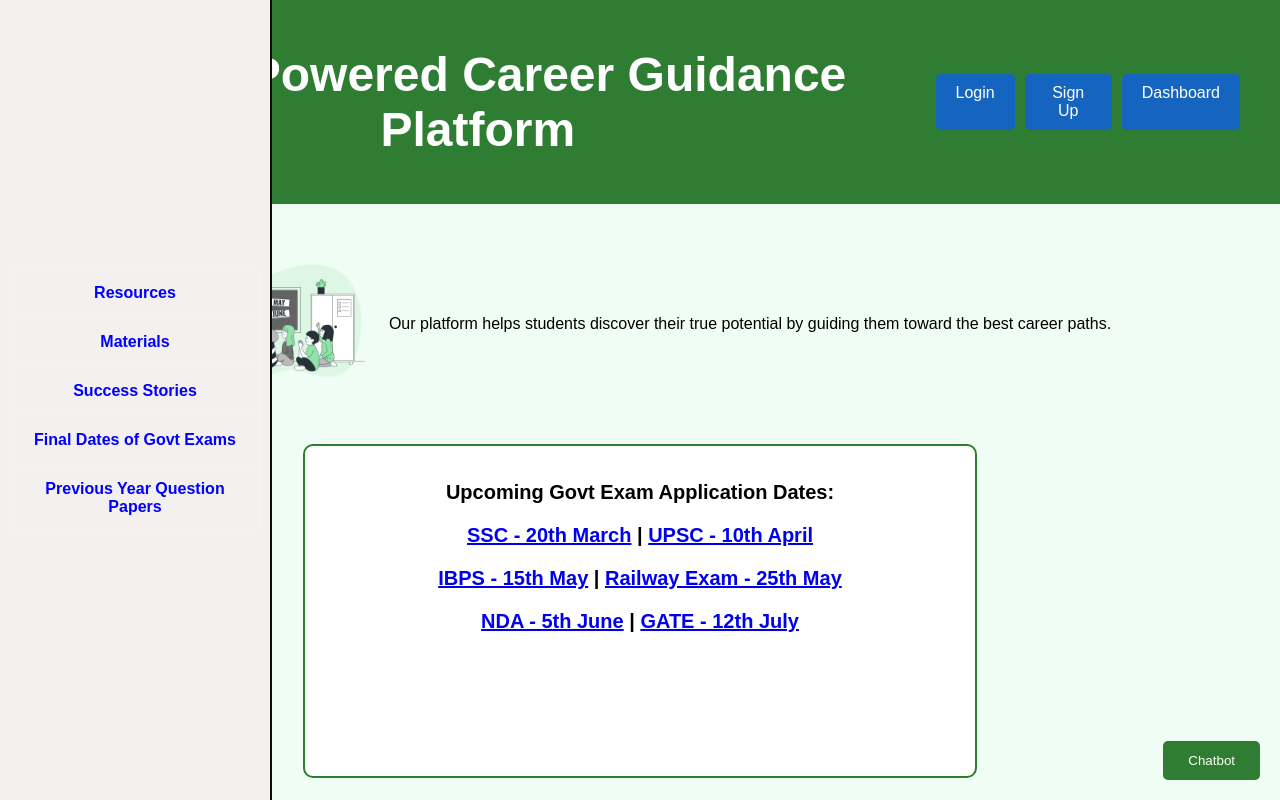
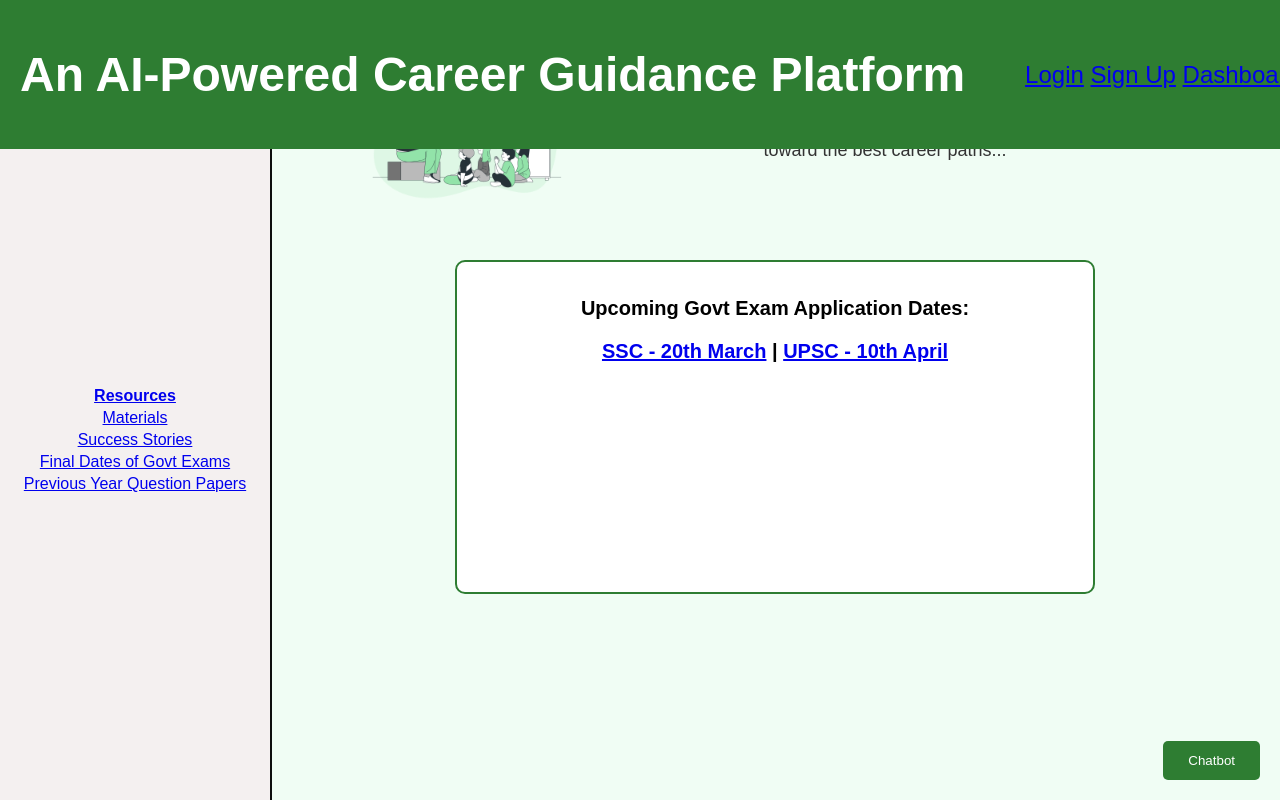
Before and after one commit to charanjegurupati/dti, a website: page index.html in a window 1280 px wide. Drawn offline with Linux system fonts and the light colour scheme.

Commit message:
Update index.html

```diff
--- a/index.html
+++ b/index.html
@@ -287,16 +287,16 @@
     <link rel="icon" href="https://cdn-icons-png.flaticon.com/128/4961/4961537.png" type="image/x-icon">
     <title>Future Navigator</title>
     <style>
-        /* General Styles */
         body {
             font-family: Arial, sans-serif;
             margin: 0;
             padding: 0;
             background-color: #f0fdf4;
             text-align: center;
+            display: flex;
+            flex-direction: column;
+            align-items: center;
         }
-
-        /* Header */
         header {
             background-color: #2e7d32;
             color: white;
@@ -305,36 +305,28 @@
             display: flex;
             justify-content: space-between;
             align-items: center;
-            position: relative;
+            width: 100%;
+            position: fixed;
+            top: 0;
+            left: 0;
+            right: 0;
+            z-index: 1000;
         }
-
-        .nav-links {
+        .container {
             display: flex;
-            gap: 10px;
-            margin-right: 20px;
+            flex-wrap: wrap;
+            justify-content: center;
+            width: 80%;
+            max-width: 1200px;
+            margin-top: 80px;
         }
-
-        .nav-links a {
-            background-color: #1565c0;
-            color: white;
-            padding: 10px 20px;
-            text-decoration: none;
-            font-size: 16px;
-            border-radius: 5px;
-        }
-
-        .nav-links a:hover {
-            background-color: #0d47a1;
-        }
-
-        /* Sidebar */
         .sidebar {
             width: 250px;
             background: rgb(244, 240, 240);
             border-right: 2px solid rgb(14, 14, 14);
             padding: 10px;
             position: fixed;
-            top: 0;
+            top: 80px;
             bottom: 0;
             left: 0;
             overflow-y: auto;
@@ -342,38 +334,11 @@
             justify-content: center;
             align-items: center;
         }
-
-        .sidebar table {
-            width: 100%;
-            border-collapse: collapse;
-            text-align: center;
+        .content-wrapper {
+            margin-left: 270px;
+            width: calc(100% - 270px);
+            padding: 20px;
         }
-
-        .sidebar th, .sidebar td {
-            border: 1px solid rgb(248, 242, 242);
-            padding: 10px;
-            color: blue;
-            font-weight: bold;
-        }
-
-        .sidebar a {
-            text-decoration: none;
-            color: blue;
-            display: block;
-            padding: 5px 0;
-        }
-
-        /* Main Content */
-        .container {
-            display: flex;
-            flex-wrap: wrap;
-            justify-content: center;
-            width: 80%;
-            max-width: 1200px;
-            margin: auto;
-            align-items: center;
-        }
-
         .content-section {
             display: flex;
             align-items: center;
@@ -381,18 +346,19 @@
             gap: 20px;
             margin: 20px;
             flex-wrap: wrap;
-            text-align: left;
         }
-
         .content-section img {
             width: 200px;
             height: auto;
             border-radius: 10px;
         }
-
-        /* Government Exam Scrolling Text */
+        .content-section p {
+            max-width: 600px;
+            font-size: 18px;
+            color: #333;
+        }
         .govt-exam-container {
-            width: 50%;
+            width: 60%;
             margin: 20px auto;
             padding: 15px;
             background-color: white;
@@ -404,23 +370,12 @@
             height: 300px;
             overflow: hidden;
             border: 2px solid #2e7d32;
-            position: relative;
         }
-
-        .govt-exam-content {
-            display: block;
-            overflow: hidden;
-            white-space: normal;
-            height: 100%;
-        }
-
-        /* Chatbot */
         .chatbot-container {
             position: fixed;
             bottom: 20px;
             right: 20px;
         }
-
         .chatbot-button {
             background-color: #2e7d32;
             color: white;
@@ -429,42 +384,14 @@
             border-radius: 5px;
             cursor: pointer;
         }
-
         .chatbot-button:hover {
             background-color: #1b5e20;
-        }
-
-        /* Responsive Styles */
-        @media screen and (max-width: 768px) {
-            .container {
-                flex-direction: column;
-                justify-content: center;
-            }
-
-            .sidebar {
-                width: 100%;
-                position: relative;
-                border-right: none;
-                border-bottom: 2px solid rgb(14, 14, 14);
-            }
-
-            .govt-exam-container {
-                width: 90%;
-            }
-
-            .nav-links {
-                position: relative;
-                justify-content: center;
-                flex-direction: column;
-                gap: 5px;
-            }
         }
     </style>
 </head>
 <body>
-    <!-- Header -->
     <header>
-        <span><h1>An AI-Powered Career Guidance Platform</h1></span>
+        <h1>An AI-Powered Career Guidance Platform</h1>
         <div class="nav-links">
             <a href="log.html">Login</a>
             <a href="sin.html">Sign Up</a>
@@ -472,34 +399,27 @@
         </div>
     </header>
 
-    <!-- Sidebar -->
     <div class="sidebar">
         <table>
             <tr><th><a href="resource.html">Resources</a></th></tr>
             <tr><td><a href="material.html">Materials</a></td></tr>
-            <tr><td><a href="success.html">Success Stories</a></td></tr>
+            <tr><td><a href="sucess.html">Success Stories</a></td></tr>
             <tr><td><a href="#">Final Dates of Govt Exams</a></td></tr>
             <tr><td><a href="#">Previous Year Question Papers</a></td></tr>
         </table>
     </div>
 
-    <!-- Main Content -->
-    <div class="content-section">
-        <img src="study.png" alt="Students Studying">
-        <p>Our platform helps students discover their true potential by guiding them toward the best career paths.</p>
-    </div>
-
-    <!-- Scrolling Government Exam Dates -->
-    <div class="govt-exam-container">
-        <div class="govt-exam-content">
+    <div class="content-wrapper">
+        <div class="content-section">
+            <img src="study.png" alt="Students Studying">
+            <p>Our platform helps students discover their true potential by guiding them toward the best career paths...</p>
+        </div>
+        <div class="govt-exam-container">
             <p>Upcoming Govt Exam Application Dates:</p>
             <p><a href="https://ssc.nic.in/">SSC - 20th March</a> | <a href="https://upsc.gov.in/">UPSC - 10th April</a></p>
-            <p><a href="https://www.ibps.in/">IBPS - 15th May</a> | <a href="https://www.rrbcdg.gov.in/">Railway Exam - 25th May</a></p>
-            <p><a href="https://nda.nic.in/">NDA - 5th June</a> | <a href="https://gate.iitk.ac.in/">GATE - 12th July</a></p>
         </div>
     </div>
 
-    <!-- Chatbot -->
     <div class="chatbot-container">
         <a href="https://denser.ai/u/embed/caef0302-1590-4837-8f94-58a894dcc733">
             <button class="chatbot-button">Chatbot</button>
```
